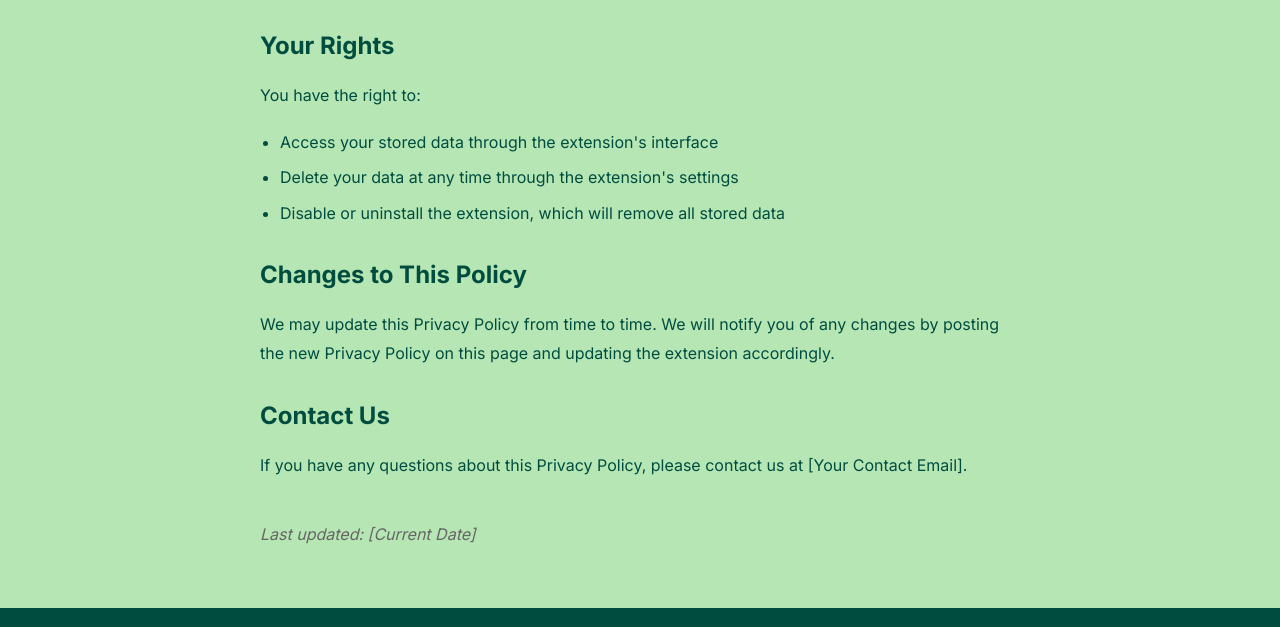
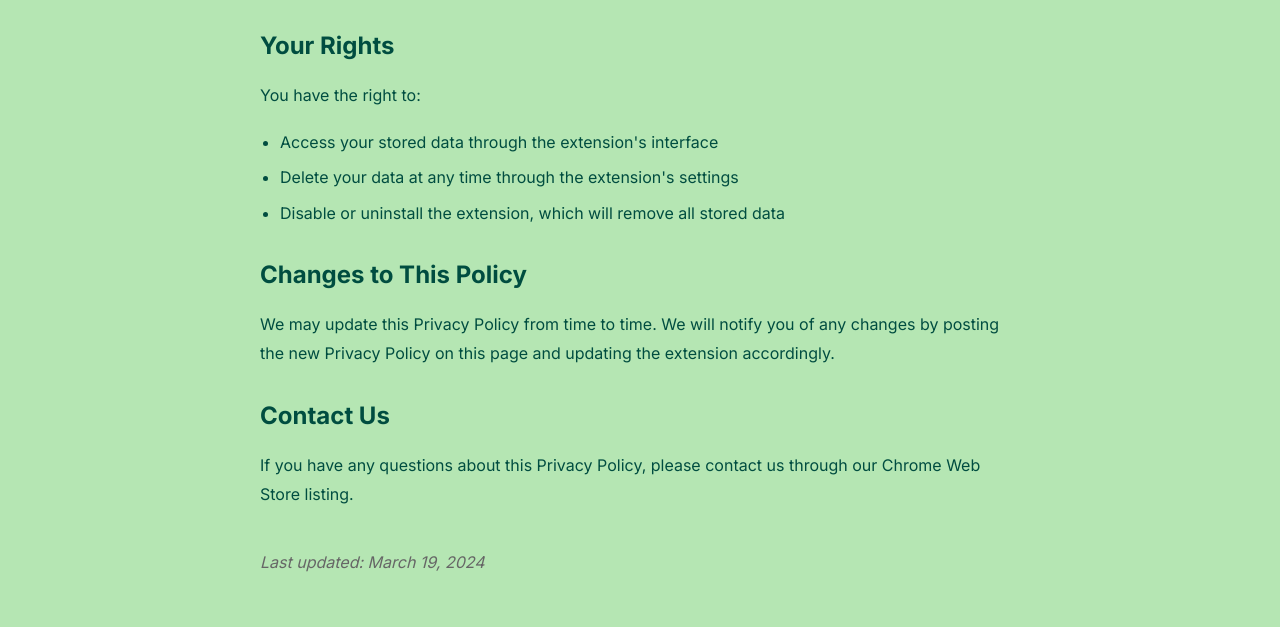
Before and after one commit to FocusWriterExtension/FocusWriter, a plain HTML site: page privacy-policy.html in a window 1280 px wide. Shown: the part 1409-2036 px from the top of the page. Drawn offline with Linux system fonts and the light colour scheme.

Commit message:
Update URLs for new organization and update privacy policy date

```diff
--- a/privacy-policy.html
+++ b/privacy-policy.html
@@ -127,9 +127,9 @@
             <p>We may update this Privacy Policy from time to time. We will notify you of any changes by posting the new Privacy Policy on this page and updating the extension accordingly.</p>
 
             <h2>Contact Us</h2>
-            <p>If you have any questions about this Privacy Policy, please contact us at [Your Contact Email].</p>
+            <p>If you have any questions about this Privacy Policy, please contact us through our Chrome Web Store listing.</p>
 
-            <p class="last-updated">Last updated: [Current Date]</p>
+            <p class="last-updated">Last updated: March 19, 2024</p>
         </div>
 
         <footer class="footer">
```
